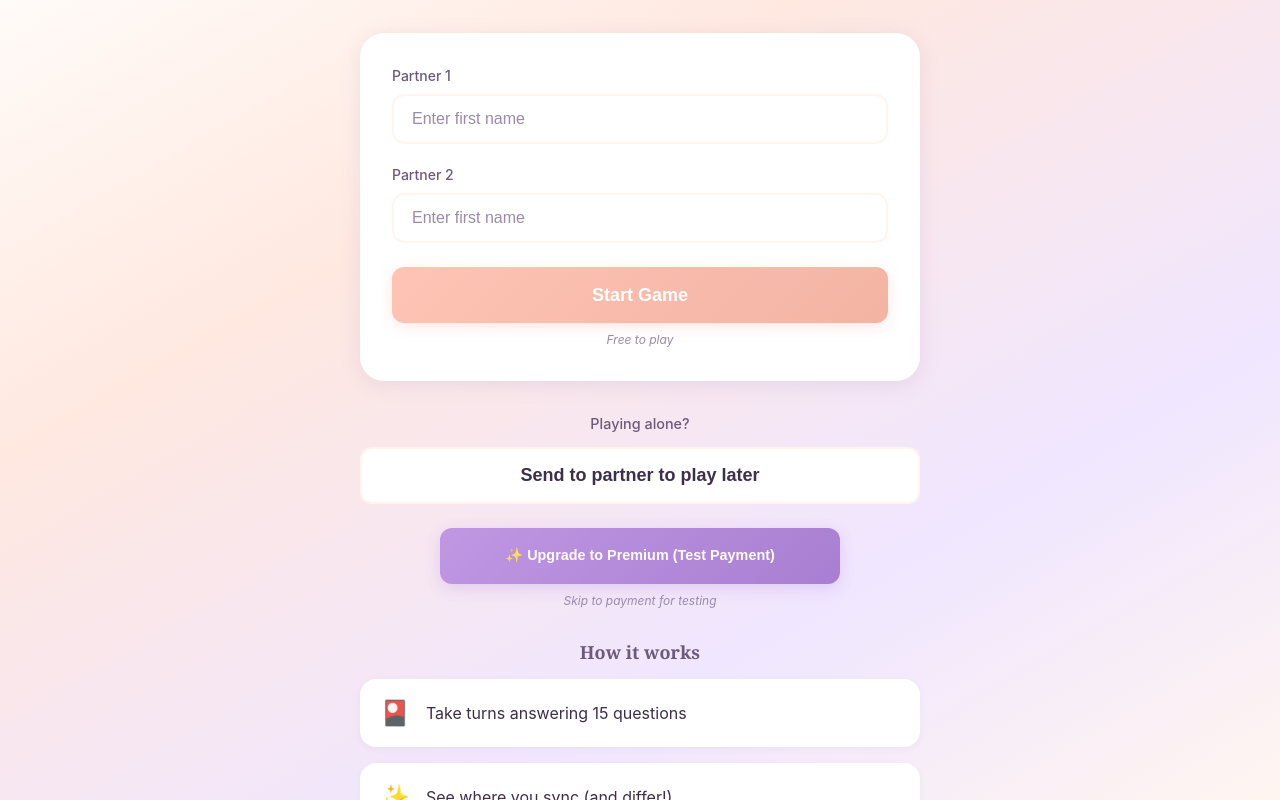
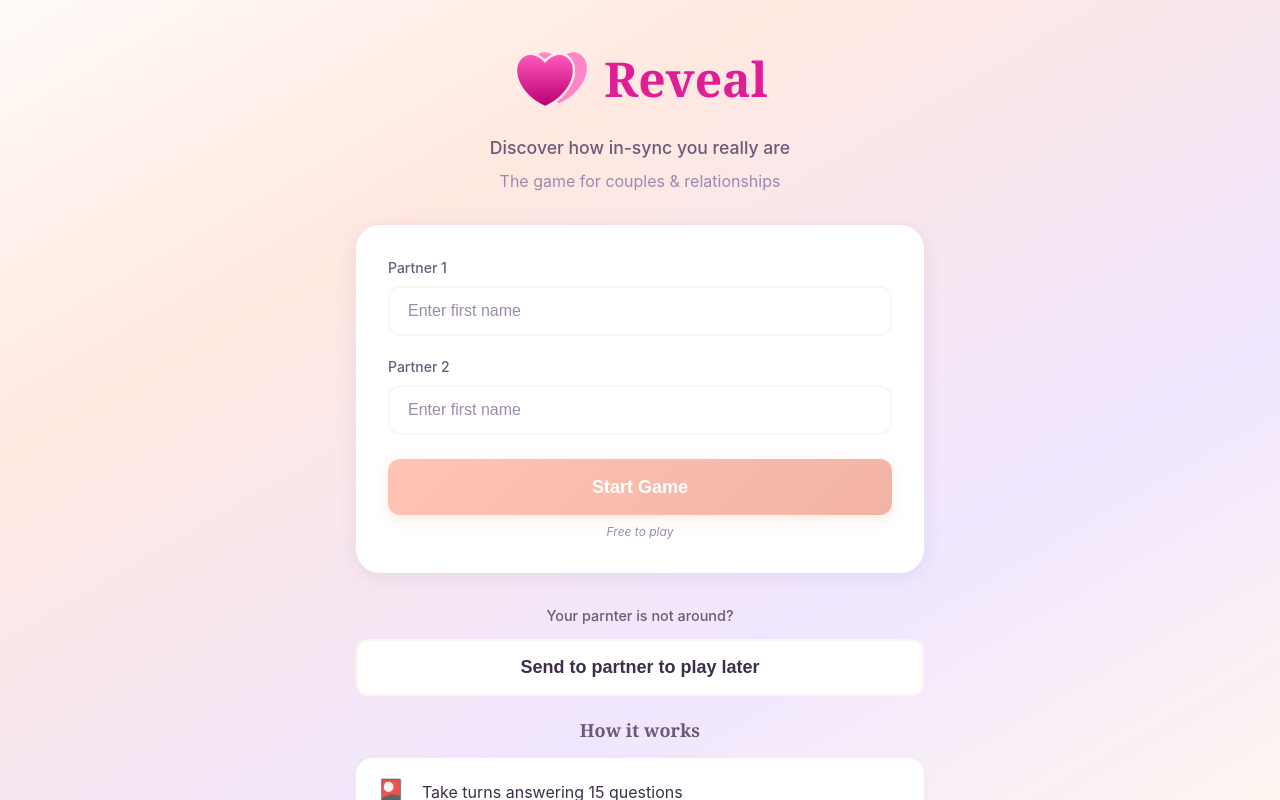
Before and after one commit to stoffis-git/play-reveal, a React (Vite) app: page / in a window 1280 px wide. Built offline with nearby package versions, Linux system fonts and the light colour scheme.

Commit message:
Adjust landing page copy, scrolling, and hide test payment; minor share UX tweaks

```diff
--- a/src/components/LandingPage.tsx
+++ b/src/components/LandingPage.tsx
@@ -8,6 +8,8 @@ export function LandingPage() {
   const [partner1Name, setPartner1Name] = useState('');
   const [partner2Name, setPartner2Name] = useState('');
   const [error, setError] = useState('');
+
+  const showTestPayment = false;
 
   // Check if there's existing progress
   const hasProgress = state.sessionId && (
@@ -105,7 +107,19 @@ export function LandingPage() {
   };
 
   return (
-    <div className="container" style={{ minHeight: '100vh', display: 'flex', flexDirection: 'column', justifyContent: 'center' }}>
+    <div
+      className="container"
+      style={{
+        minHeight: '100vh',
+        maxHeight: '100vh',
+        overflowY: 'auto',
+        display: 'flex',
+        flexDirection: 'column',
+        justifyContent: 'flex-start',
+        padding: '24px 16px 96px',
+        boxSizing: 'border-box'
+      }}
+    >
       <div className="animate-slide-up">
         {/* Hero */}
         <div className="text-center mb-8">
@@ -214,7 +228,7 @@ export function LandingPage() {
             fontWeight: '500',
             margin: 0
           }}>
-            Playing alone?
+            Your parnter is not around?
           </p>
         </div>
         <button
@@ -226,6 +240,7 @@ export function LandingPage() {
         </button>
 
         {/* Test Payment Button */}
+        {showTestPayment && (
           <div style={{
             marginBottom: '32px',
             textAlign: 'center'
@@ -251,6 +266,7 @@ export function LandingPage() {
               Skip to payment for testing
             </p>
           </div>
+        )}
 
         {/* How it works */}
         <div style={{ marginBottom: '32px' }}>
```
Lines whose indentation alone changed are shown as unchanged.
